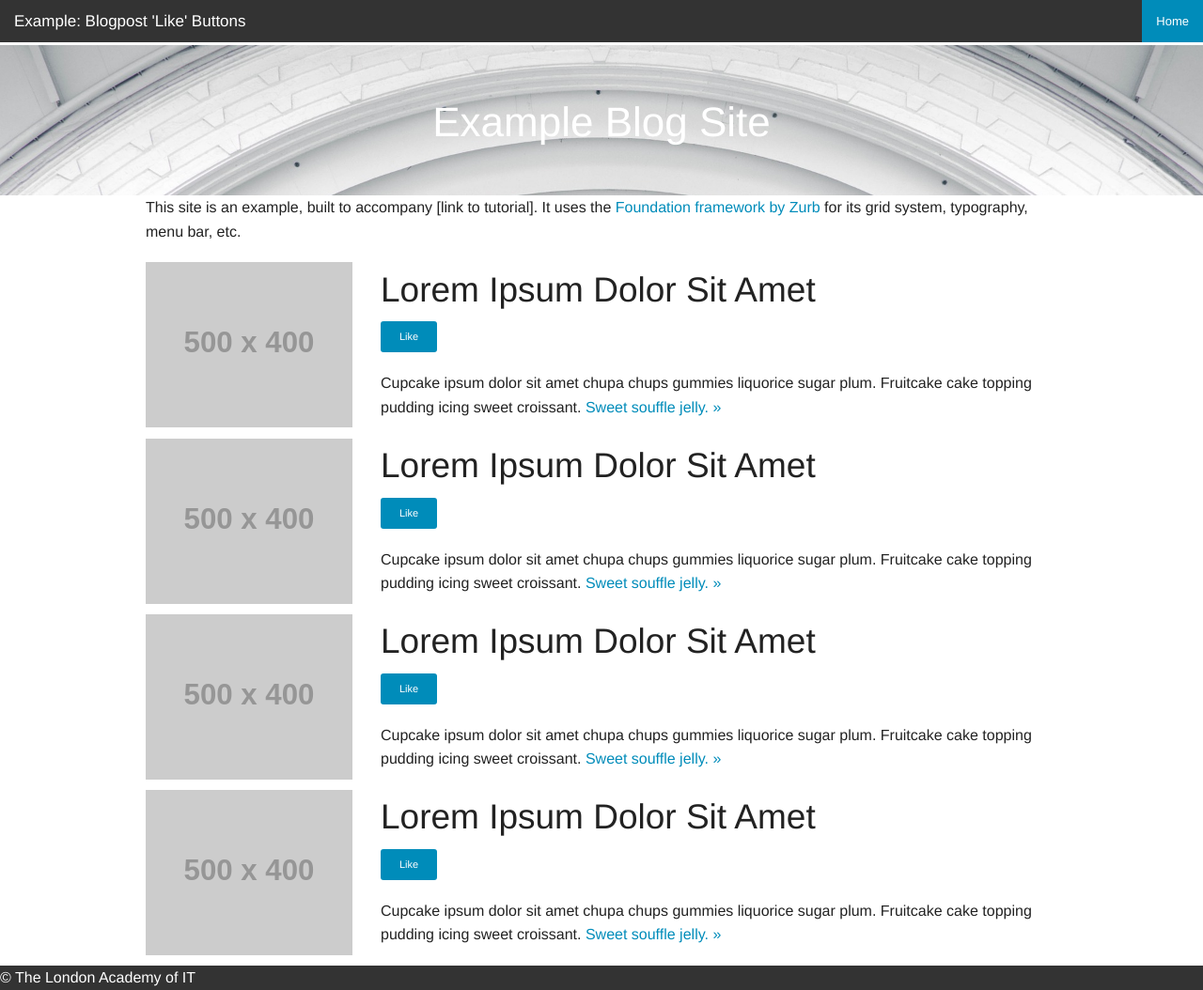
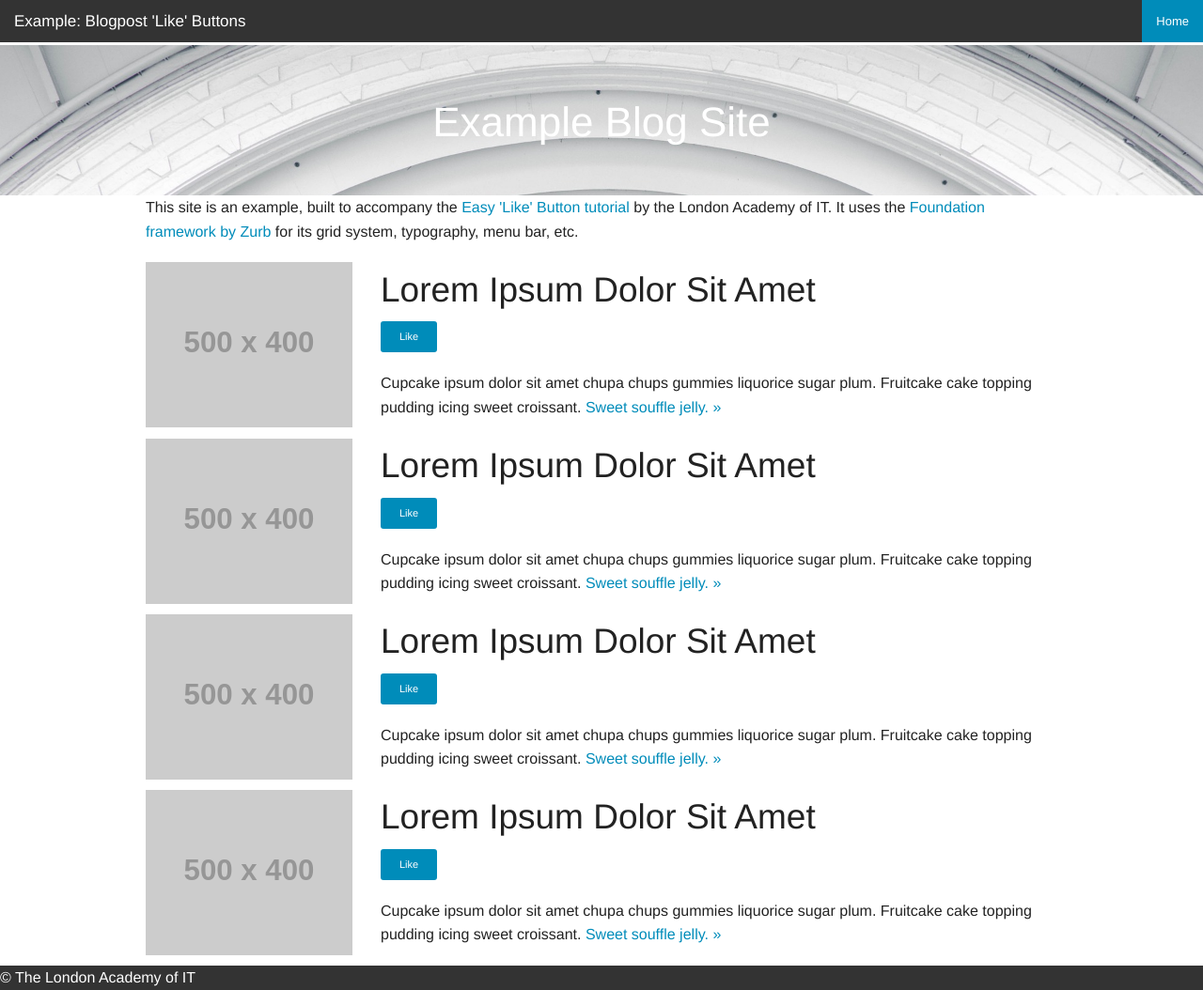
Before and after one commit to londonacademyofit/like-button, a plain HTML site: page index.html in a window 1280 px wide. Shown: the whole page at 94% size. Drawn offline with Linux system fonts and the light colour scheme; placeholder pictures from the web are drawn by us; a script that the page names is missing.

Commit message:
Added readme, small text updates

```diff
--- a/index.html
+++ b/index.html
@@ -35,7 +35,7 @@
 
         <div class="row">
             <div class="small-12 columns">
-                <p>This site is an example, built to accompany [link to tutorial]. It uses the <a href="https://foundation.zurb.com/" target="_blank">Foundation framework by Zurb</a> for its grid system, typography, menu bar, etc.</p>
+                <p>This site is an example, built to accompany the <a href="http://www.londonacademyofit.co.uk/learning-blog/javascript/add-like-button-blogposts-simple-javascript/">Easy 'Like' Button tutorial</a> by the London Academy of IT. It uses the <a href="https://foundation.zurb.com/" target="_blank">Foundation framework by Zurb</a> for its grid system, typography, menu bar, etc.</p>
             </div>
         </div><!--.row-->
 
--- a/js/like-button.js
+++ b/js/like-button.js
@@ -50,7 +50,7 @@ function likePost(id) {
     // get current number of likes here, so we can increment if any exist
     postRef.child('like-count').once('value', function(snapshot){
 
-        console.log( 'current likes:', snapshot.val() );
+        console.log( 'snapshot.val():', snapshot.val() );
 
         var currentLikes = snapshot.val() ? snapshot.val() : 0;
 
```
Also changed, not shown: 1 other file.
